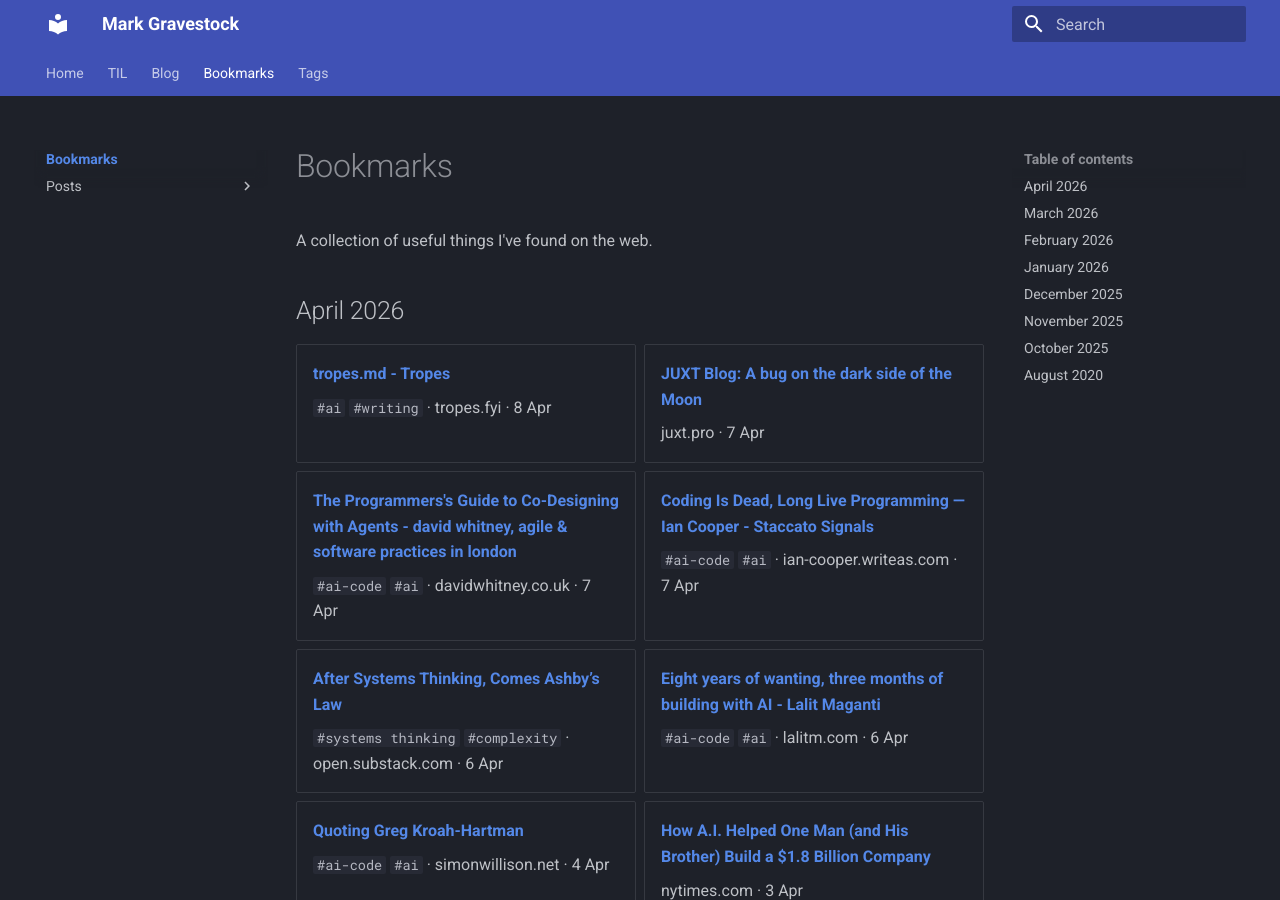
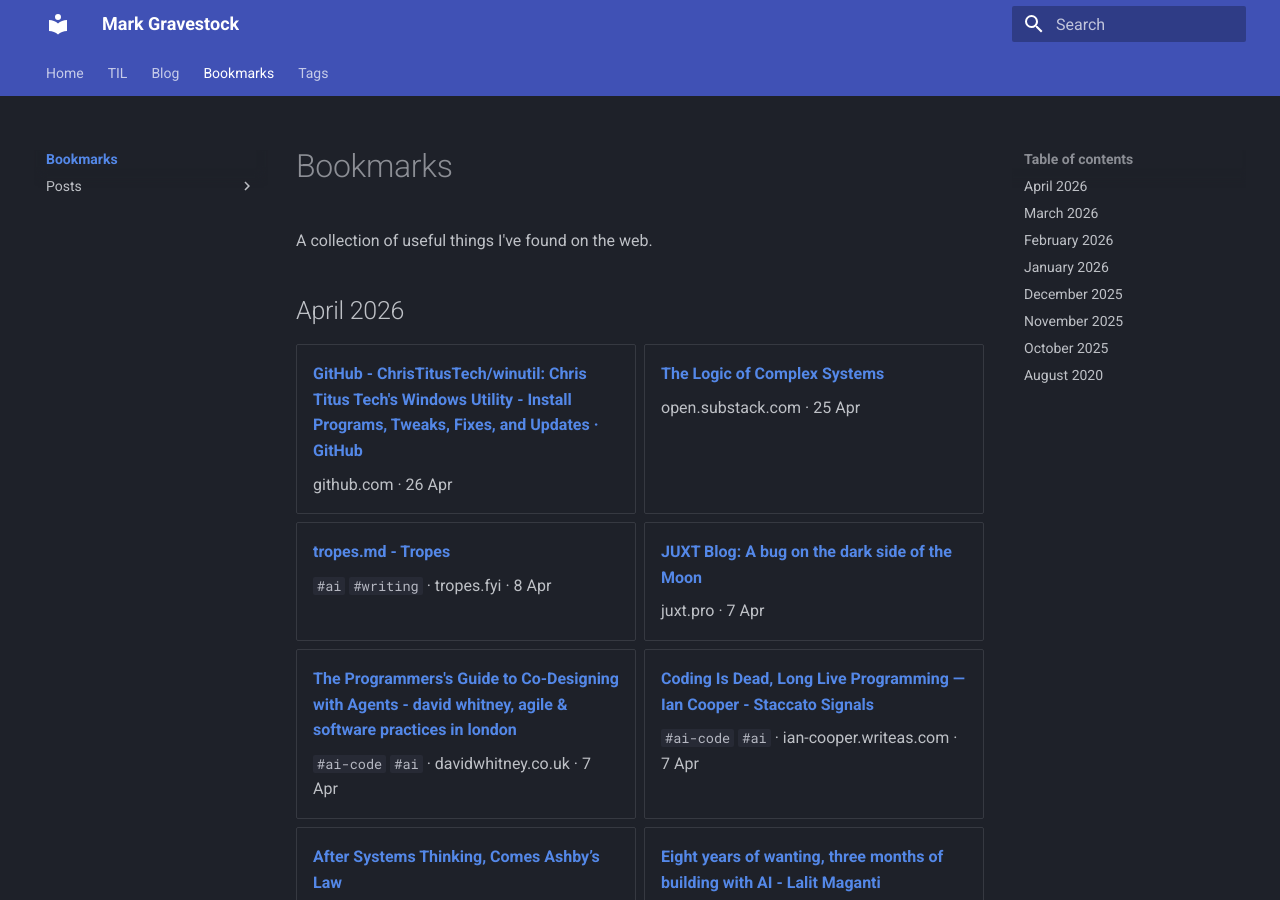
Before and after one commit to MarkGravestock/personal-site, an MkDocs documentation site: the page built from docs/bookmarks/index.md, in a window 1280 px wide and 900 px high. Built offline with MkDocs 1.6.1 and Material for MkDocs 9.7.7, drawn with Linux system fonts in a browser that asks for light colours.

Commit message:
chore: update bookmarks 2026-04-26

```diff
--- a/docs/bookmarks/index.md
+++ b/docs/bookmarks/index.md
@@ -8,6 +8,14 @@ A collection of useful things I've found on the web.
 ## April 2026
 
 <div class="grid cards" markdown>
+
+- **[GitHub - ChrisTitusTech/winutil: Chris Titus Tech's Windows Utility - Install Programs, Tweaks, Fixes, and Updates · GitHub](posts/2026-04-26-github-christitustech-winutil-chris-titus-tech-s-w.md)**
+
+    github.com · 26 Apr
+
+- **[The Logic of Complex Systems](posts/2026-04-25-the-logic-of-complex-systems.md)**
+
+    open.substack.com · 25 Apr
 
 - **[tropes.md - Tropes](posts/2026-04-08-tropes-md-tropes.md)**
 
```
Also changed, not shown: docs/bookmarks/posts/2026-04-25-the-logic-of-complex-systems.md (added, +8 -0 lines), docs/bookmarks/posts/2026-04-26-github-christitustech-winutil-chris-titus-tech-s-w.md (added, +8 -0 lines).
